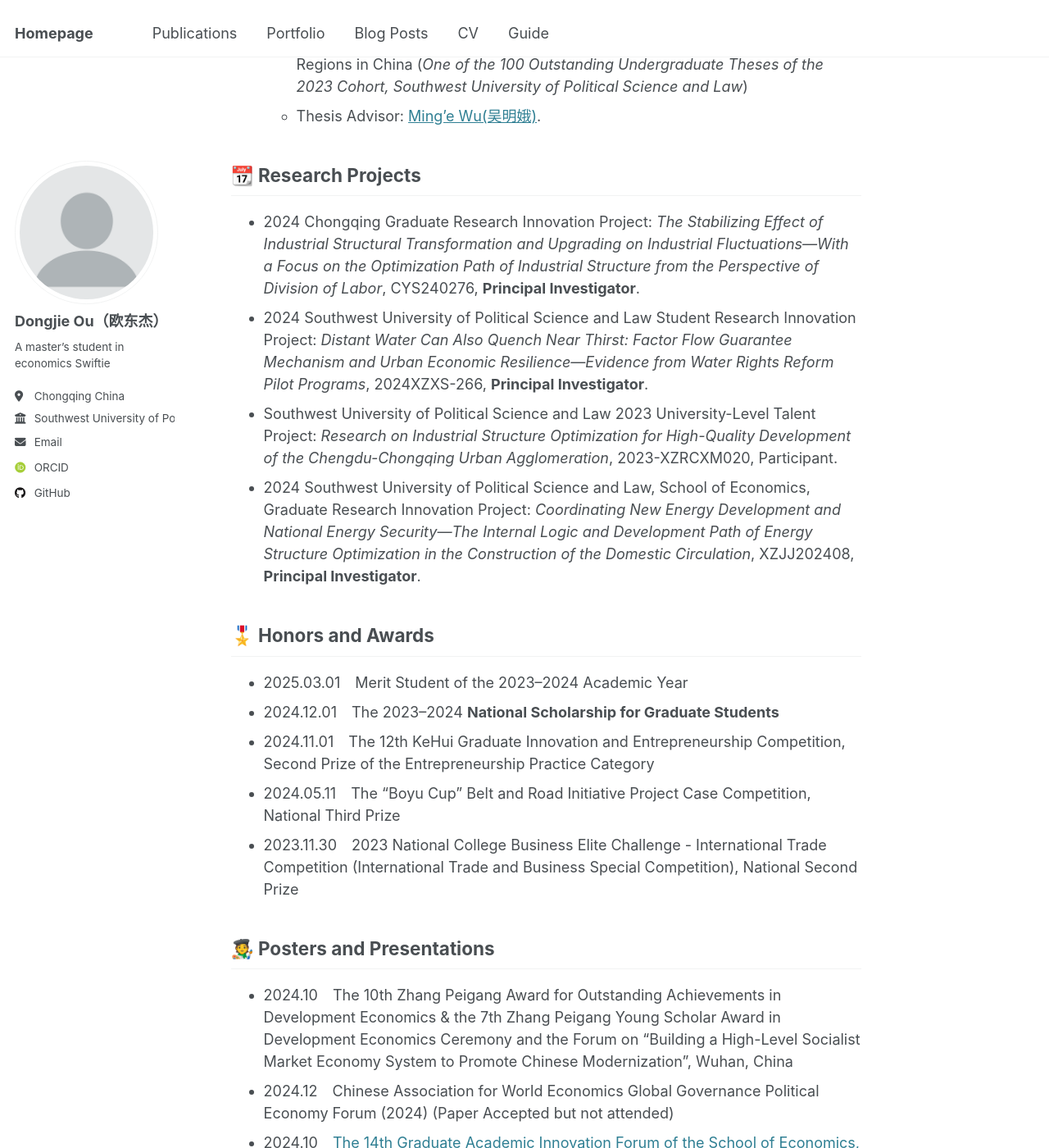
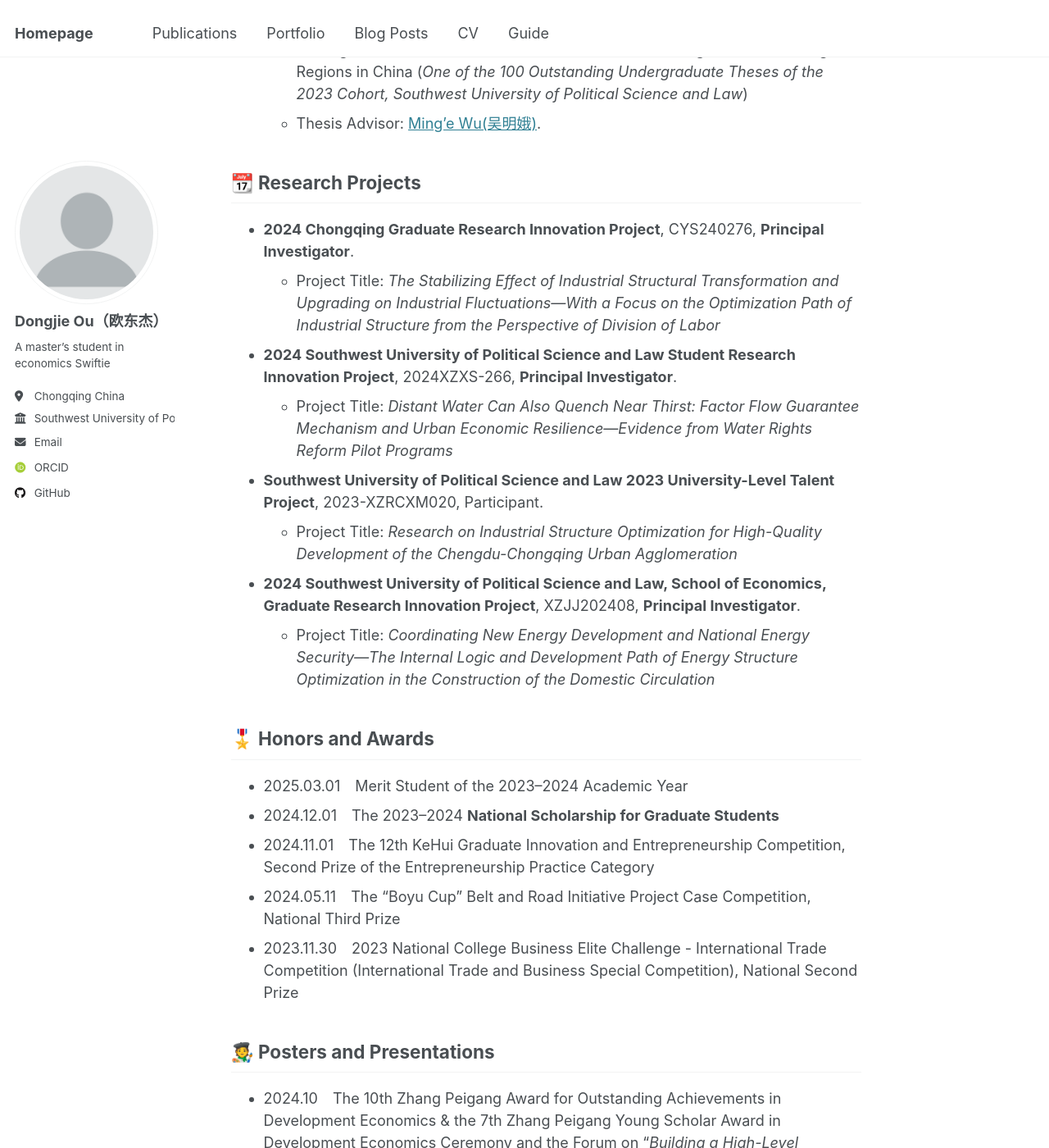
Before and after one commit to oudongjie2001/oudongjie2001.github.io, a Jekyll site: the page built from _pages/about.md, in a window 1280 px wide and 1400 px high, scrolled down 1208 px. Shown: the whole window at 82% size. Built offline with Jekyll 4.4.1, drawn with Linux system fonts in a browser that asks for light colours; some web fonts are replaced; some of the changed text lies outside the part shown.

Commit message:
Update about.md

```diff
--- a/_pages/about.md
+++ b/_pages/about.md
@@ -22,16 +22,20 @@ Outside of my academic life, I am an aviation enthusiast and enjoys music, hikin
 
 ## 📖 Eduation
 - *2023.09 ~ Present*&emsp;Master, School of Economics, Southwest University of Political Science and Law, Master of International Business
-  Advisor: [Associate Professor Lijun Yang(杨丽君)](https://es.swupl.edu.cn/szdw/zrjs/ax/x1gjjjymyx/283110.htm).
+  - Advisor: [Associate Professor Lijun Yang(杨丽君)](https://es.swupl.edu.cn/szdw/zrjs/ax/x1gjjjymyx/283110.htm).
 - *2019.09 ~ 2023.07*&emsp;Undergraduate, School of Economics, Southwest University of Political Science and Law, International Economics and Trade (Bachelor of Economics)
   - Undergraduate Thesis: International Trade and Market Segmentation Among Regions in China (*One of the 100 Outstanding Undergraduate Theses of the 2023 Cohort, Southwest University of Political Science and Law*)
   - Thesis Advisor: [Ming’e Wu(吴明娥)](https://es.swupl.edu.cn/szdw/zrjs/ax/x1gjjjymyx/283106.htm).
 
 ## 📆 Research Projects
-- 2024 Chongqing Graduate Research Innovation Project: *The Stabilizing Effect of Industrial Structural Transformation and Upgrading on Industrial Fluctuations—With a Focus on the Optimization Path of Industrial Structure from the Perspective of Division of Labor*, CYS240276, **Principal Investigator**.
-- 2024 Southwest University of Political Science and Law Student Research Innovation Project: *Distant Water Can Also Quench Near Thirst: Factor Flow Guarantee Mechanism and Urban Economic Resilience—Evidence from Water Rights Reform Pilot Programs*, 2024XZXS-266, **Principal Investigator**.
-- Southwest University of Political Science and Law 2023 University-Level Talent Project: *Research on Industrial Structure Optimization for High-Quality Development of the Chengdu-Chongqing Urban Agglomeration*, 2023-XZRCXM020, Participant.
-- 2024 Southwest University of Political Science and Law, School of Economics, Graduate Research Innovation Project: *Coordinating New Energy Development and National Energy Security—The Internal Logic and Development Path of Energy Structure Optimization in the Construction of the Domestic Circulation*, XZJJ202408, **Principal Investigator**.
+- **2024 Chongqing Graduate Research Innovation Project**, CYS240276, **Principal Investigator**.
+  - Project Title: *The Stabilizing Effect of Industrial Structural Transformation and Upgrading on Industrial Fluctuations—With a Focus on the Optimization Path of Industrial Structure from the Perspective of Division of Labor*
+- **2024 Southwest University of Political Science and Law Student Research Innovation Project**, 2024XZXS-266, **Principal Investigator**.
+  - Project Title: *Distant Water Can Also Quench Near Thirst: Factor Flow Guarantee Mechanism and Urban Economic Resilience—Evidence from Water Rights Reform Pilot Programs*
+- **Southwest University of Political Science and Law 2023 University-Level Talent Project**, 2023-XZRCXM020, Participant.
+  - Project Title: *Research on Industrial Structure Optimization for High-Quality Development of the Chengdu-Chongqing Urban Agglomeration*
+- **2024 Southwest University of Political Science and Law, School of Economics, Graduate Research Innovation Project**, XZJJ202408, **Principal Investigator**.
+  - Project Title: *Coordinating New Energy Development and National Energy Security—The Internal Logic and Development Path of Energy Structure Optimization in the Construction of the Domestic Circulation*
 
 ## 🎖️ Honors and Awards
 - 2025.03.01&emsp;Merit Student of the 2023–2024 Academic Year
@@ -41,7 +45,7 @@ Outside of my academic life, I am an aviation enthusiast and enjoys music, hikin
 - 2023.11.30&emsp;2023 National College Business Elite Challenge - International Trade Competition (International Trade and Business Special Competition), National Second Prize
 
 ## 🧑‍🎨 Posters and Presentations
-- 2024.10&emsp;The 10th Zhang Peigang Award for Outstanding Achievements in Development Economics & the 7th Zhang Peigang Young Scholar Award in Development Economics Ceremony and the Forum on “Building a High-Level Socialist Market Economy System to Promote Chinese Modernization”, Wuhan, China
+- 2024.10&emsp;The 10th Zhang Peigang Award for Outstanding Achievements in Development Economics & the 7th Zhang Peigang Young Scholar Award in Development Economics Ceremony and the Forum on “*Building a High-Level Socialist Market Economy System to Promote Chinese Modernization*”, Wuhan, China
 - 2024.12&emsp;Chinese Association for World Economics Global Governance Political Economy Forum (2024) (Paper Accepted but not attended)
 - 2024.10&emsp;[The 14th Graduate Academic Innovation Forum of the School of Economics, Southwest University of Political Science and Law](https://es.swupl.edu.cn/xzjl/5fa34a3e7f324762862565d715fc1e7e.htm), Chongqing, China
 
```
